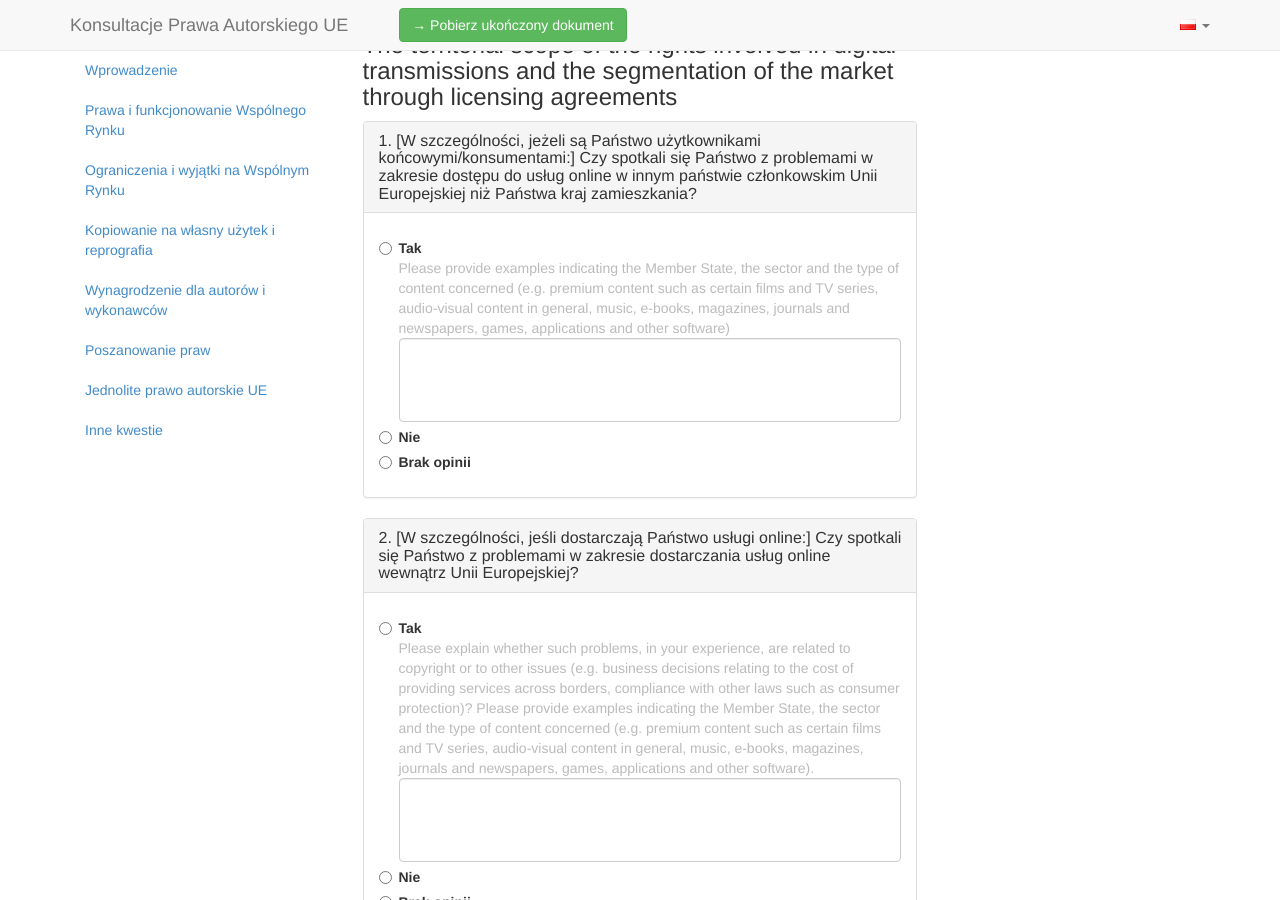
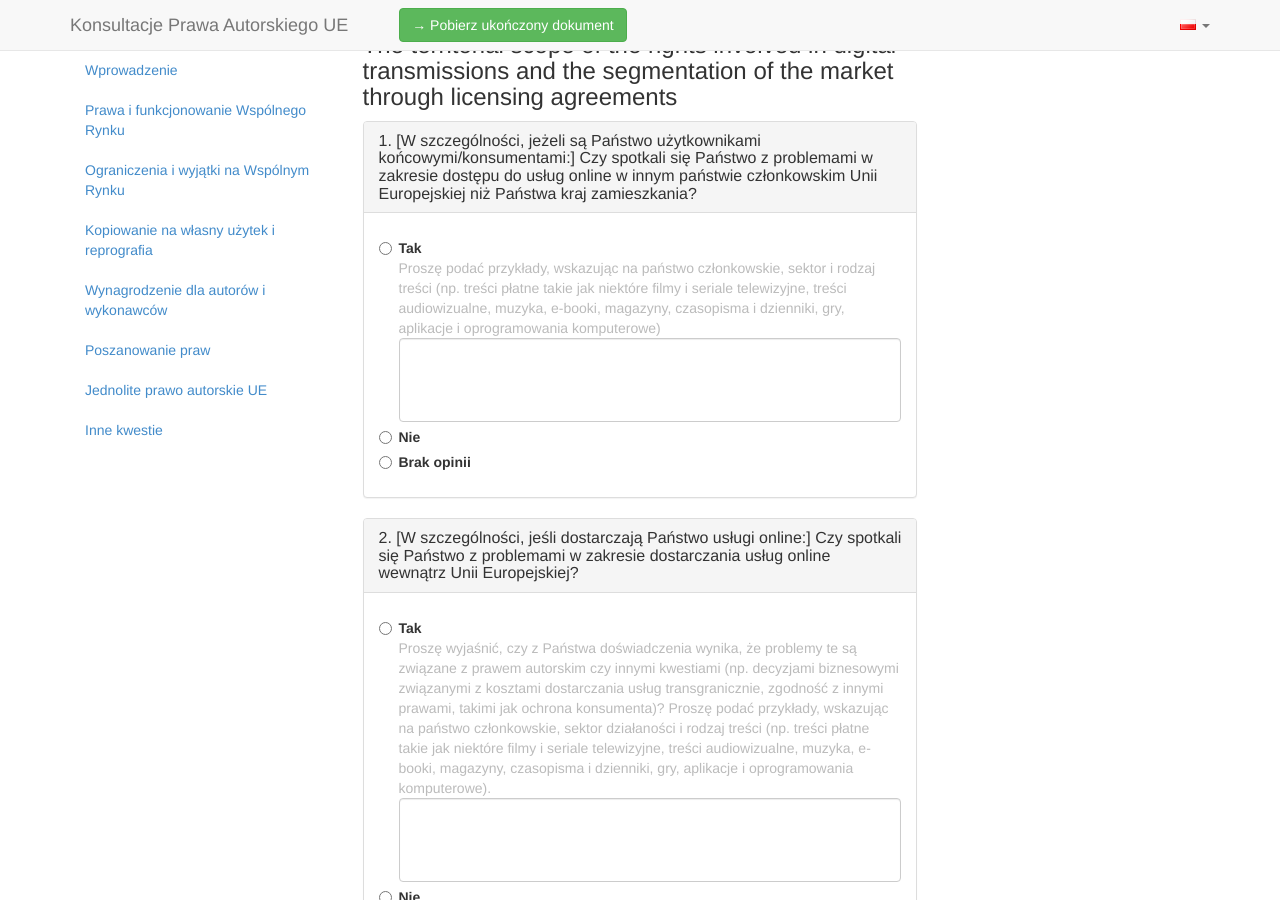
Before and after one commit to okfde/eucopyright, a Jekyll site: the page built from pl/index.html, in a window 1280 px wide and 900 px high, scrolled down 1976 px. Built offline with Jekyll 4.4.1, drawn with Linux system fonts in a browser that asks for light colours; comment, search, counter and statistics services are not loaded; some of the changed text lies outside the part shown.

Commit message:
add missing answer hint translations

```diff
--- a/_data/questions.yml
+++ b/_data/questions.yml
@@ -15,6 +15,7 @@
     details:
       en: "Please provide examples indicating the Member State, the sector and the type of content concerned (e.g. premium content such as certain films and TV series, audio-visual content in general, music, e-books, magazines, journals and newspapers, games, applications and other software)"
       de: "Bitte gib Beispiele mit deinem Land, dem Art des Inhalts an (z.B. Premium-Inhalte wie bestimmte Filme, TV-Serien, Musik, E-Books, Magazine, Zeitschriften und Zeitungen, Spiele, Anwendungen und andere Software)"
+      pl: "Proszę podać przykłady, wskazując na państwo członkowskie, sektor i rodzaj treści (np. treści płatne takie jak niektóre filmy i seriale telewizyjne, treści audiowizualne, muzyka, e-booki, magazyny, czasopisma i dzienniki, gry, aplikacje i oprogramowania komputerowe)"
     fulltext: true
     odf:
       - action: mark
@@ -46,6 +47,7 @@
     details:
       en: "Please explain whether such problems, in your experience, are related to copyright or to other issues (e.g. business decisions relating to the cost of providing services across borders, compliance with other laws such as consumer protection)? Please provide examples indicating the Member State, the sector and the type of content concerned (e.g. premium content such as certain films and TV series, audio-visual content in general, music, e-books, magazines, journals and newspapers, games, applications and other software)."
       de: "Bitte beschreibe, ob diese Probleme deiner Erfahrung nach mit dem Urheberrecht oder mit anderen Problemen zusammenhängen (z.B. Unternehmensentscheidungen zu Kosten grenzüberschreitender Dienste, Einhaltung anderer Gesetze wie Verbraucherschutz)? Bitte gib Beispiele mit Mitgliedsstaat, Sektor und Art von Inhalt (z.B. Premium-Inhalte wie bestimmte Filme, TV-Serien, Musik, E-Books, Magazine, Zeitschriften und Zeitungen, Spiele, Anwendungen und andere Software)."
+      pl: "Proszę wyjaśnić, czy z Państwa doświadczenia wynika, że problemy te są związane z prawem autorskim czy innymi kwestiami (np. decyzjami biznesowymi związanymi z kosztami dostarczania usług transgranicznie, zgodność z innymi prawami, takimi jak ochrona konsumenta)? Proszę podać przykłady, wskazując na państwo członkowskie, sektor działaności i rodzaj treści (np. treści płatne takie jak niektóre filmy i seriale telewizyjne, treści audiowizualne, muzyka, e-booki, magazyny, czasopisma i dzienniki, gry, aplikacje i oprogramowania komputerowe)."
     fulltext: true
     odf:
       - action: mark
@@ -211,6 +213,7 @@
     details:
       en: 'Please explain how this could be clarified and what type of clarification would be required (e.g. as in "targeting" approach explained above, as in "country of origin" approach)'
       de: 'Bitte erklären Sie wie dies besser klargestellt werden kann und welche Art von Klarstellung nötig wäre'
+      pl: 'Proszę zasugerować, w jaki sposób mogłoby to być wyjaśnione i jaki rodzaj wyjaśnienia byłby wymagany.'
     fulltext: true
     odf:
       - action: mark
@@ -268,6 +271,7 @@
     details:
       en: 'Please explain what type of measures would be needed in order to address such problems (e.g. facilitation of joint licences when the rights are in different hands, legislation to achieve the "bundling of rights")'
       de: 'Bitte erläutern Sie, welche Art von Maßnahmen notwendig wären, um solche Probleme anzugehen (z.B. die Förderung von gemeinsamen Lizenzen, wenn die Rechte in verschiedenen Händen sind; die Gesetzgebung für "Bündelung der Rechte")'
+      pl: 'Proszę wyjaśnić, jak należałoby rozwiązać powyższe problemy (np. ułatwienie licencji łączonych, kiedy jest kilku posiadaczy praw, rozwiązania legislacyjne mające na celu możliwość tworzenia "pakietów praw").'
     fulltext: true
     odf:
       - action: mark
@@ -314,6 +318,7 @@
     details:
       en: "Please explain whether you consider this to be the case in general, or under specific circumstances, and why (e.g. because it does not amount to an act of communication to the public – or to a new public, or because it should be covered by a copyright exception)"
       de: "Bitte erkläre, ob das generell der Fall ist oder unter speziellen Umständen und warum (z.B. weil es kein Kommunikationsvorgang mit der Öffentlichkeit - oder mit einer neuen Öffentlichkeit - ist, oder weil es eine Urheberrechtsausnahme sein sollte)"
+      pl: 'Czy uważają Pastwo, że powinno tak być w każdym przypadku, czy tylko w niektórych i dlaczego (np. ponieważ działanie to nie jest równoważne z publicznym - w tym skierowanym do osób nieznajomych - aktem komunikacji  lub powinno ono być uznane za wyjątek).'
     fulltext: true
     odf:
       - action: mark
@@ -757,6 +762,7 @@
     details:
       en: "Please explain, by Member State, sector, and the type of use in question."
       de: "Bitte erklären Sie, nach Mitgliedstaat, Sektor und Nutzungstyp"
+      pl: "Proszę uzasadnić, podając państwo członkowskie, sektor działalności i rodzaj zastosowania wyjątków."
     fulltext: true
     odf:
       - action: mark
```
